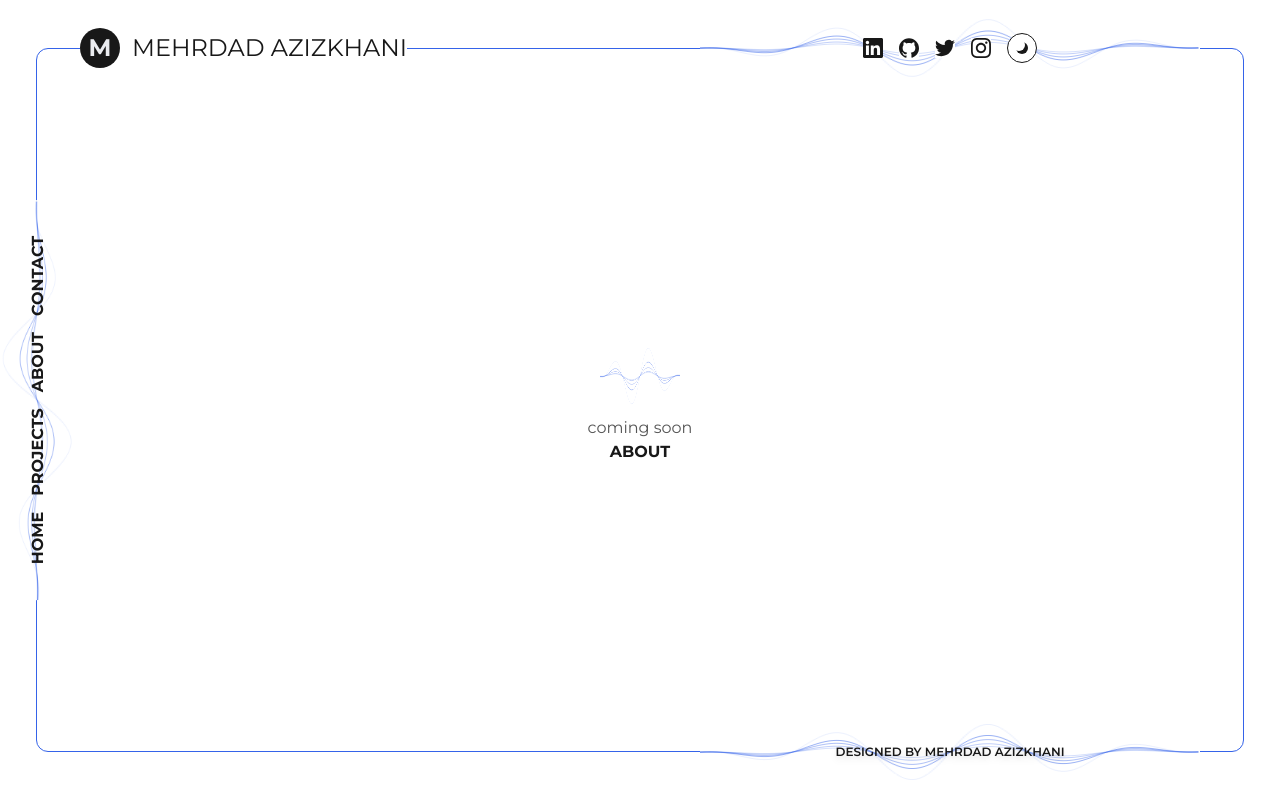
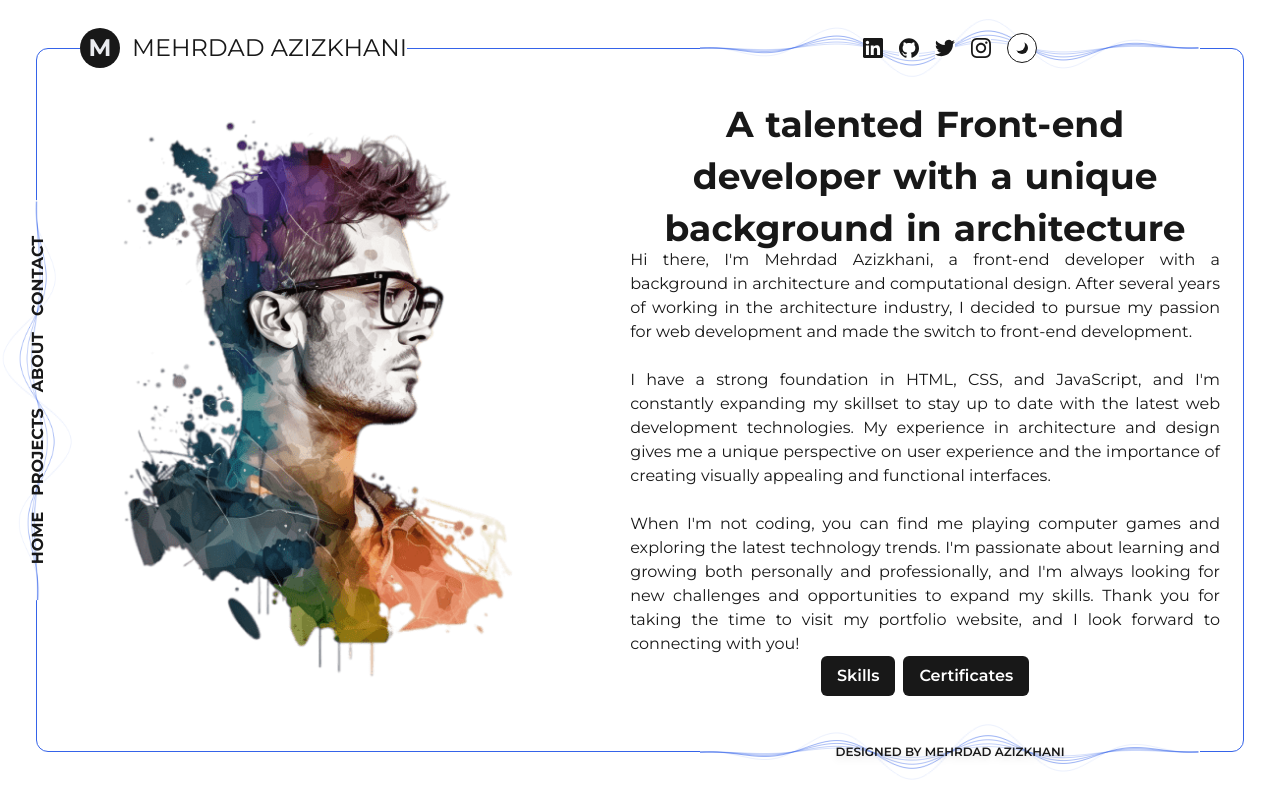
Before and after one commit to mehrdadazizkhani/portfolio, a Next.js app: page /about in a window 1280 px wide. Built offline with nearby package versions, Linux system fonts and the light colour scheme.

Commit message:
Add certificates

```diff
--- /dev/null
+++ b/components/about/About.tsx
@@ -0,0 +1,47 @@
+import AnimatedText from "../animatedText/AnimatedText";
+import Image from "next/image";
+import profilePhoto from "../../public/developer-pic-1.png";
+import Button from "../base/Button";
+
+const About = () => {
+  return (
+    <section
+      id="about"
+      className="w-full h-full overflow-y-scroll scrollbar-none p-2 snap-center flex justify-center items-center"
+    >
+      <div className="hidden md:block">
+        <Image src={profilePhoto} alt={""} />
+      </div>
+      <div className="md:w-[600px]">
+        <AnimatedText text="A talented Front-end developer with a unique background in architecture" />
+        <p className="text-light-content dark:text-dark-content text-justify text-sm md:text-base">
+          Hi there, I&apos;m Mehrdad Azizkhani, a front-end developer with a
+          background in architecture and computational design. After several
+          years of working in the architecture industry, I decided to pursue my
+          passion for web development and made the switch to front-end
+          development.
+          <br />
+          <br />I have a strong foundation in HTML, CSS, and JavaScript, and
+          I&apos;m constantly expanding my skillset to stay up to date with the
+          latest web development technologies. My experience in architecture and
+          design gives me a unique perspective on user experience and the
+          importance of creating visually appealing and functional interfaces.
+          <br />
+          <br />
+          When I&apos;m not coding, you can find me playing computer games and
+          exploring the latest technology trends. I&apos;m passionate about
+          learning and growing both personally and professionally, and I&apos;m
+          always looking for new challenges and opportunities to expand my
+          skills. Thank you for taking the time to visit my portfolio website,
+          and I look forward to connecting with you!
+        </p>
+        <div className="flex justify-center gap-2">
+          <Button href={"#skills"}>skills</Button>
+          <Button href={"#certificates"}>certificates</Button>
+        </div>
+      </div>
+    </section>
+  );
+};
+
+export default About;
--- a/components/animatedText/AnimatedText.tsx
+++ b/components/animatedText/AnimatedText.tsx
@@ -36,7 +36,7 @@ const singleWordAnimation = {
 const AnimatedText = ({ text, hover = false }: Props) => {
   return (
     <motion.div
-      className={`flex lg:gap-3 gap-x-2 gap-y-1 w-full font-bold lg:text-4xl text-lg flex-wrap justify-center capitalize text-light-content dark:text-dark-content ${
+      className={`flex lg:gap-3 gap-x-2 gap-y-1 w-full font-bold lg:text-4xl text-lg flex-wrap justify-center text-light-content dark:text-dark-content ${
         hover && " md:hover:tracking-widest transition-all duration-300"
       }`}
       variants={textAnimation}
--- a/components/certificates/Certificate.tsx
+++ b/components/certificates/Certificate.tsx
@@ -1,6 +1,7 @@
 import Image, { StaticImageData } from "next/image";
 import Button from "../base/Button";
 import AnimatedText from "../animatedText/AnimatedText";
+import { motion } from "framer-motion";
 
 interface Props {
   data: {
@@ -16,36 +17,60 @@ interface Props {
 }
 
 const Certificate = ({ data }: Props) => {
+  const reflectionAnimation = {
+    initial: {
+      opacity: 0,
+      x: 150,
+    },
+    animate: {
+      opacity: 1,
+      x: -300,
+      transition: {
+        repeat: Infinity,
+        duration: 3,
+      },
+    },
+  };
+
+  const frameAnimation = {
+    initial: {
+      opacity: 0.7,
+      y: -30,
+    },
+    animate: {
+      opacity: 1,
+      y: 0,
+      transition: {
+        duration: 1,
+      },
+    },
+  };
   return (
-    <div className="flex flex-col items-center justify-between gap-3 text-light-content dark:text-dark-content w-full md:w-[400px] z-10">
-      <div className="mb-12 flex items-center justify-center">
-        <div className="relative aspect-square w-16">
-          <div className="absolute -bottom-[40px] left-[calc(50%-20px)] border-[20px] border-light-content border-b-[transparent] dark:border-dark-content dark:border-b-[transparent]"></div>
-          <div className="absolute h-full w-full animate-spin-slow">
-            <div className="absolute h-full w-full rotate-[0deg] bg-light-content dark:bg-dark-content"></div>
-            <div className="absolute h-full w-full rotate-[18deg] bg-light-content dark:bg-dark-content"></div>
-            <div className="absolute h-full w-full rotate-[36deg] bg-light-content dark:bg-dark-content"></div>
-            <div className="absolute h-full w-full rotate-[54deg] bg-light-content dark:bg-dark-content"></div>
-            <div className="absolute h-full w-full rotate-[72deg] bg-light-content dark:bg-dark-content"></div>
-          </div>
-          <div className="absolute h-full w-full rounded-full bg-dark-content dark:bg-light-content"></div>
-          <Image
-            src={data.logo}
-            alt={`${data.name} certificate`}
-            className="absolute h-full w-full rounded-full"
-          />
-        </div>
-      </div>
-      <div className="flex w-full flex-col gap-4 items-center">
+    <div className="flex flex-col items-center justify-between gap-6 text-light-content dark:text-dark-content w-full z-10">
+      <motion.div
+        variants={frameAnimation}
+        initial="initial"
+        animate="animate"
+        className="relative w-[200px] xl:w-[300px] p-4 xl:p-6 bg-light-primary dark:bg-dark-primary border-[6px] xl:border-[10px] border-dark-primary dark:border-light-primary shadow-md xl:shadow-lg shadow-light-content overflow-hidden"
+      >
+        <Image src={data.image} alt={data.name} />
+        <motion.div
+          variants={reflectionAnimation}
+          initial="initial"
+          animate="animate"
+          className="absolute w-[150%] h-full top-0 bg-gradient-to-r from-[#ffffff00] from-40% via-[#ffffff35] via-50% to-[#ffffff00] to-60%"
+        ></motion.div>
+      </motion.div>
+      <div className="flex md:w-1/2 w-full flex-col gap-4 items-center text-sm md:text-base">
         <AnimatedText text={data.name} />
-        <p className="flex w-full justify-between">
+        <p className="flex flex-col w-full justify-center items-center md:flex-row md:justify-between">
           <span className="font-semibold">Credential ID</span>{" "}
           {data.credentialId}
         </p>
-        <p className="flex w-full justify-between">
+        <p className="flex flex-col w-full justify-center items-center md:flex-row md:justify-between">
           <span className="font-semibold">Issue date</span> {data.date}
         </p>
-        <p className="flex w-full justify-between">
+        <p className="flex flex-col w-full justify-center items-center md:flex-row md:justify-between">
           <span className="font-semibold">Organization</span>{" "}
           {data.organization}
         </p>
--- a/components/certificates/Certificates.tsx
+++ b/components/certificates/Certificates.tsx
@@ -19,30 +19,22 @@ const Certificates = () => {
     );
   };
   return (
-    <section className="relative flex h-full items-center justify-between overflow-hidden md:px-10">
-      {certificates.map((certificate) => (
-        <div
-          className="absolute hidden md:flex items-center justify-center h-full top-0 left-0 w-full"
-          key={certificate.id}
+    <section
+      id="certificates"
+      className="relative flex h-full items-center justify-between overflow-hidden md:px-10 snap-center"
     >
-          <Image
-            src={certificate.image}
-            alt={`${certificate.name} certificate`}
-            className={`w-auto h-[500px] transition-all duration-500 ${
-              currentCertificate === certificate.id ? "opacity-5" : "opacity-0"
-            }`}
-          />
-        </div>
-      ))}
       <RiArrowLeftSFill
         onClick={handleLeft}
         className="cursor-pointer text-3xl md:text-5xl h-full text-light-content dark:text-dark-content z-20"
       />
+      <div className="relative w-full">
         {certificates.map((certificate) => (
           <div
             key={certificate.id}
             className={`${
-            currentCertificate !== certificate.id ? "opacity-0" : "opacity-100"
+              currentCertificate !== certificate.id
+                ? "opacity-0"
+                : "opacity-100"
             } absolute w-full px-8 flex justify-center h-full top-0 left-0 items-center transition-all duration-1000`}
           >
             {currentCertificate === certificate.id && (
@@ -50,6 +42,7 @@ const Certificates = () => {
             )}
           </div>
         ))}
+      </div>
       <RiArrowRightSFill
         onClick={handleRight}
         className="cursor-pointer text-3xl md:text-5xl h-full text-light-content dark:text-dark-content z-10"
--- a/components/layout/Layout.tsx
+++ b/components/layout/Layout.tsx
@@ -40,7 +40,7 @@ const Layout = ({ children, title }: Props) => {
         <Header />
         <Navbar />
         <section className="md:h-[calc(100vh-192px)] h-[calc(100dvh-112px)] px-4 flex items-center justify-center container mx-auto">
-          <div className="w-[calc(100%-72px)] h-full overflow-hidden z-10">
+          <div className="relative w-[calc(100%-72px)] h-full z-10 overflow-y-scroll scrollbar-none snap-y snap-mandatory scroll-smooth">
             {children}
           </div>
         </section>
--- /dev/null
+++ b/components/skills/Skill.tsx
@@ -0,0 +1,20 @@
+import {
+  SiCss3,
+  SiGit,
+  SiGraphql,
+  SiHtml5,
+  SiJavascript,
+  SiChakraui,
+  SiNextdotjs,
+  SiReact,
+  SiRedux,
+  SiSass,
+  SiTailwindcss,
+  SiTypescript,
+} from "react-icons/si";
+
+const Skill = () => {
+  return <div></div>;
+};
+
+export default Skill;
--- /dev/null
+++ b/components/skills/Skills.tsx
@@ -0,0 +1,14 @@
+import Skill from "./Skill";
+import { RiArrowUpSFill, RiArrowDownSFill } from "react-icons/ri";
+
+const Skills = () => {
+  return (
+    <section id="skills" className="relative h-full w-full snap-center">
+      <Skill />
+      {/* <RiArrowUpSFill className="absolute text-3xl md:text-5xl text-light-content dark:text-dark-content right-0 animate-pulse cursor-pointer" />
+      <RiArrowDownSFill className="absolute text-3xl md:text-5xl text-light-content dark:text-dark-content right-0 bottom-0 animate-pulse cursor-pointer" /> */}
+    </section>
+  );
+};
+
+export default Skills;
--- a/components/summary/Summary.tsx
+++ b/components/summary/Summary.tsx
@@ -1,7 +1,6 @@
 import Image from "next/image";
 import React from "react";
 import { MdFileDownload } from "react-icons/md";
-
 import profilePhoto from "../../public/developer-pic-1.png";
 import AnimatedText from "../animatedText/AnimatedText";
 import Button from "../base/Button";
--- a/pages/about/index.tsx
+++ b/pages/about/index.tsx
@@ -1,24 +1,14 @@
+import About from "@/components/about/About";
+import Certificates from "@/components/certificates/Certificates";
 import Layout from "@/components/layout/Layout";
-import SincWave from "@/components/sincWave/SincWave";
+import Skills from "@/components/skills/Skills";
 
 const AboutPage = () => {
   return (
     <Layout title={"About"}>
-      <section className="w-full h-full text-light-content flex-col dark:text-dark-content flex justify-center items-center">
-        <div className="h-20 aspect-square">
-          <SincWave
-            color={"#3563E9"}
-            thickness={0.5}
-            scale={21}
-            frequency={0.02}
-            amplitudesMax={[150, 90, 50, 40, 300]}
-            animationSpeed={0.05}
-            animationAmplitude={0.2}
-          />
-        </div>
-        <h1 className="animate-pulse">coming soon</h1>
-        <h1 className="font-bold">ABOUT</h1>
-      </section>
+      <About />
+      <Skills />
+      <Certificates />
     </Layout>
   );
 };
```
Lines whose indentation alone changed are shown as unchanged.
